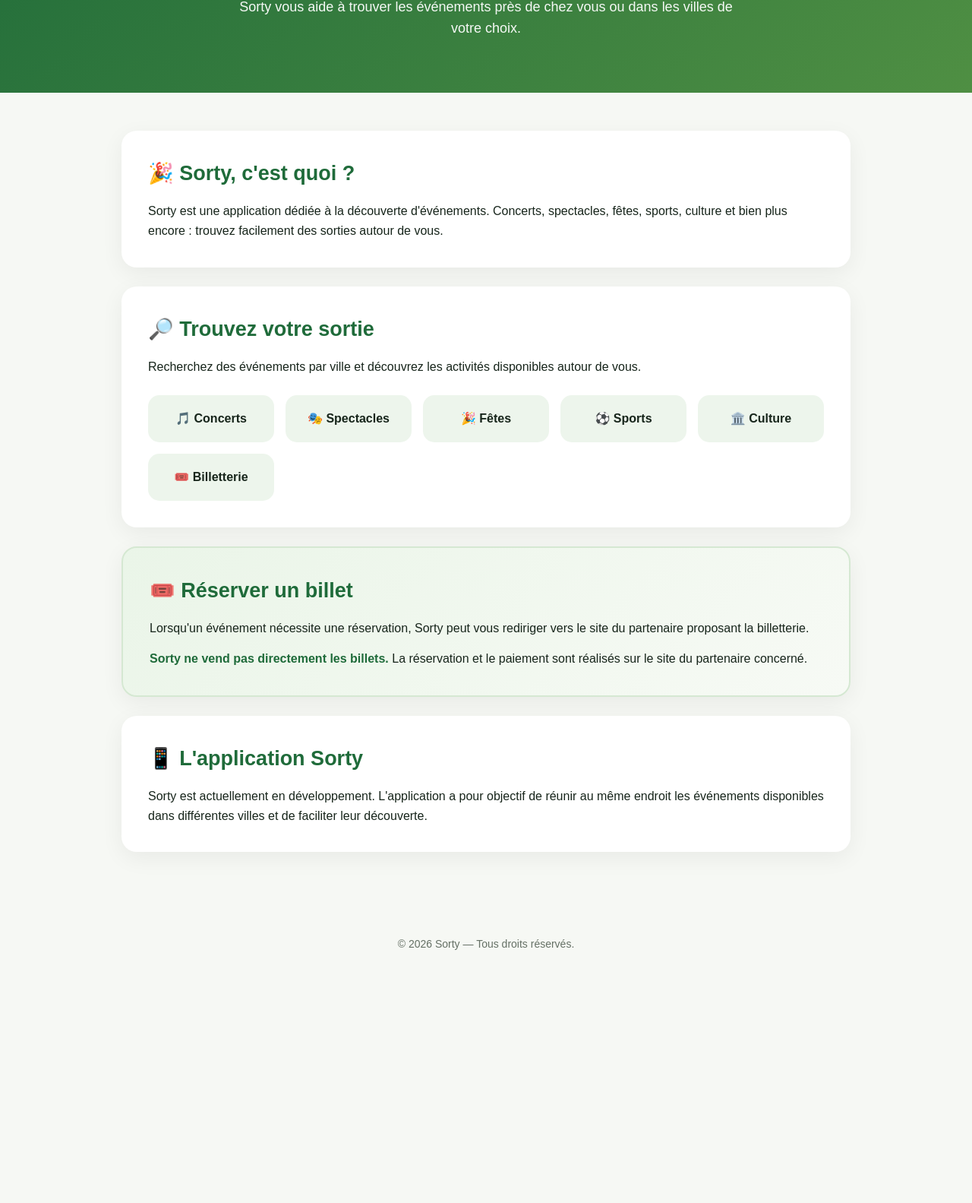
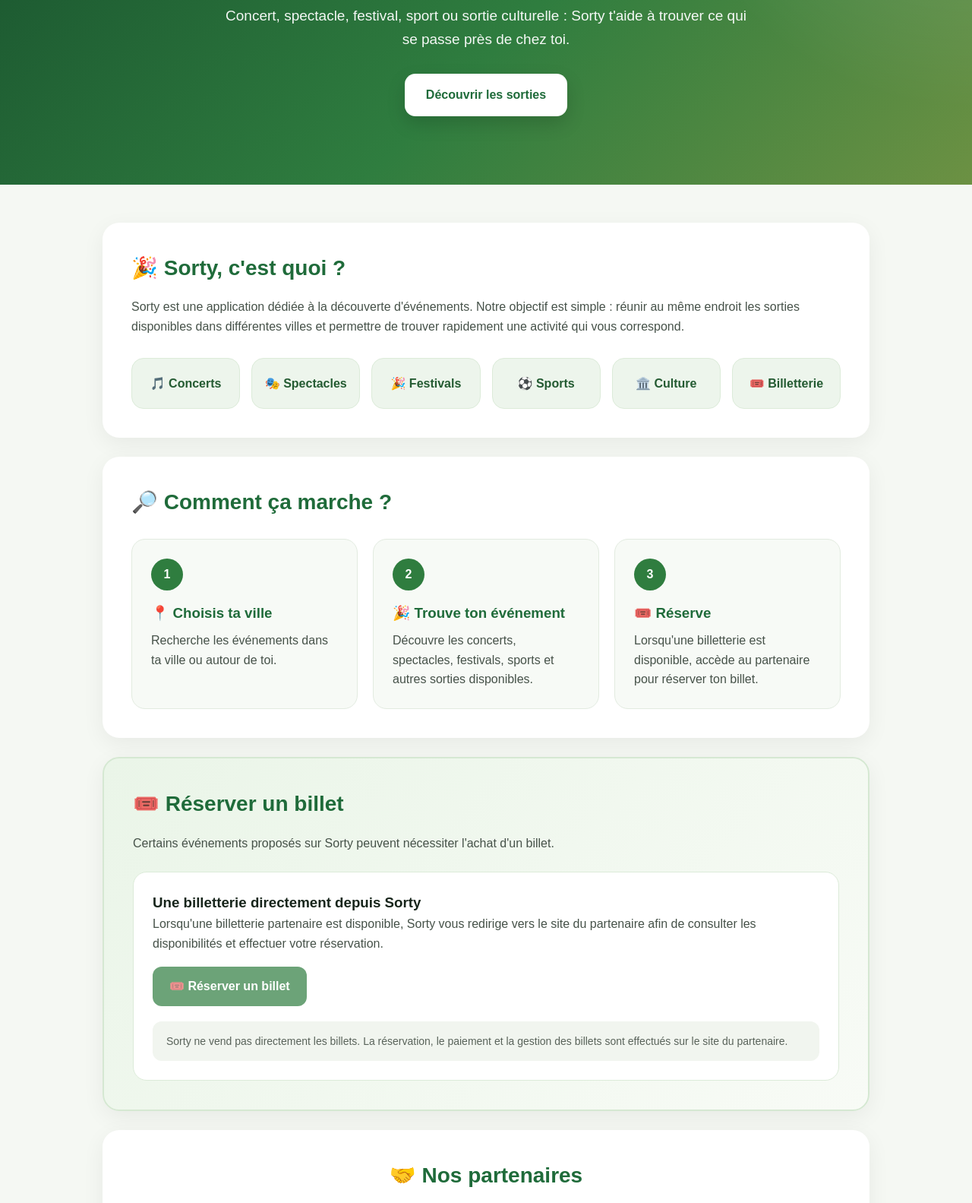
Before and after one commit to lolololo24/Sorty, a plain HTML site: page index.html in a window 1280 px wide. Shown: the part 270-1853 px from the top of the page at 76% size. Before the commit the page ends 1559 px from the top, so only its background shows below. Drawn offline with Linux system fonts and the light colour scheme.

Commit message:
Update index.html

```diff
--- a/index.html
+++ b/index.html
@@ -4,11 +4,11 @@
   <meta charset="UTF-8">
   <meta name="viewport" content="width=device-width, initial-scale=1.0">
 
-  <title>Sorty - Trouve ton prochain événement</title>
+  <title>Sorty — Trouve ton prochain événement</title>
 
   <meta
     name="description"
-    content="Sorty permet de découvrir les événements près de chez vous et de trouver facilement où réserver vos billets."
+    content="Sorty vous aide à découvrir les événements près de chez vous : concerts, spectacles, festivals, sports, culture et sorties."
   >
 
   <style>
@@ -18,100 +18,226 @@
       padding: 0;
     }
 
+    html {
+      scroll-behavior: smooth;
+    }
+
     body {
       font-family: Arial, Helvetica, sans-serif;
-      background: #f6f8f4;
+      background: #f5f8f3;
       color: #17251b;
       line-height: 1.6;
     }
 
     header {
-      background: linear-gradient(135deg, #1f6b3a, #4f8f43);
+      background:
+        radial-gradient(circle at top right, rgba(255,255,255,0.18), transparent 30%),
+        linear-gradient(135deg, #174f2d, #2f7d3f 55%, #6c9143);
       color: white;
       text-align: center;
-      padding: 70px 20px;
+      padding: 80px 20px 90px;
     }
 
     .logo {
+      width: 105px;
+      height: 105px;
+      margin: 0 auto 25px;
+      border-radius: 30px;
+      background: rgba(255,255,255,0.14);
+      border: 2px solid rgba(255,255,255,0.25);
+      display: flex;
+      align-items: center;
+      justify-content: center;
       font-size: 72px;
       font-weight: 900;
-      margin-bottom: 10px;
+      box-shadow: 0 15px 40px rgba(0,0,0,0.18);
     }
 
     header h1 {
-      font-size: 34px;
-      margin-bottom: 15px;
+      font-size: 42px;
+      line-height: 1.15;
+      margin-bottom: 18px;
     }
 
     header p {
-      max-width: 650px;
+      max-width: 700px;
       margin: auto;
-      font-size: 18px;
+      font-size: 19px;
       opacity: 0.95;
     }
 
+    .hero-button {
+      display: inline-block;
+      margin-top: 30px;
+      padding: 15px 28px;
+      background: white;
+      color: #1f6b3a;
+      text-decoration: none;
+      border-radius: 14px;
+      font-weight: 800;
+      box-shadow: 0 10px 25px rgba(0,0,0,0.15);
+      transition: transform 0.2s;
+    }
+
+    .hero-button:hover {
+      transform: translateY(-2px);
+    }
+
     main {
-      max-width: 1000px;
+      max-width: 1050px;
       margin: auto;
       padding: 50px 20px;
     }
 
     section {
       background: white;
-      border-radius: 20px;
-      padding: 35px;
+      border-radius: 22px;
+      padding: 38px;
       margin-bottom: 25px;
-      box-shadow: 0 8px 30px rgba(0, 0, 0, 0.06);
+      box-shadow: 0 8px 30px rgba(0,0,0,0.06);
     }
 
     h2 {
       color: #1f6b3a;
-      margin-bottom: 15px;
-      font-size: 27px;
+      margin-bottom: 16px;
+      font-size: 28px;
+    }
+
+    section p {
+      color: #465249;
     }
 
     .categories {
       display: grid;
       grid-template-columns: repeat(auto-fit, minmax(140px, 1fr));
       gap: 15px;
-      margin-top: 25px;
+      margin-top: 28px;
     }
 
     .category {
       background: #edf5ec;
-      padding: 18px;
-      border-radius: 15px;
+      border: 1px solid #dcebd9;
+      padding: 20px 15px;
+      border-radius: 16px;
       text-align: center;
       font-weight: bold;
+      color: #245b32;
+    }
+
+    .steps {
+      display: grid;
+      grid-template-columns: repeat(3, 1fr);
+      gap: 20px;
+      margin-top: 25px;
+    }
+
+    .step {
+      padding: 25px;
+      background: #f7faf6;
+      border-radius: 18px;
+      border: 1px solid #e2ebe0;
+    }
+
+    .step-number {
+      width: 42px;
+      height: 42px;
+      border-radius: 50%;
+      background: #2f7d3f;
+      color: white;
+      display: flex;
+      align-items: center;
+      justify-content: center;
+      font-weight: 900;
+      margin-bottom: 15px;
+    }
+
+    .step h3 {
+      margin-bottom: 8px;
+      color: #1f6b3a;
     }
 
     .booking {
-      background: linear-gradient(135deg, #eaf5e8, #f7faf5);
+      background:
+        linear-gradient(135deg, #eaf5e8, #f8fbf6);
       border: 2px solid #d5e8d2;
     }
 
-    .booking strong {
-      color: #1f6b3a;
+    .booking-box {
+      margin-top: 25px;
+      padding: 25px;
+      background: white;
+      border-radius: 18px;
+      border: 1px solid #dcebd9;
+    }
+
+    .booking-button {
+      display: inline-block;
+      margin-top: 18px;
+      padding: 13px 22px;
+      background: #2f7d3f;
+      color: white;
+      text-decoration: none;
+      border-radius: 12px;
+      font-weight: 800;
+      opacity: 0.7;
+      cursor: default;
+    }
+
+    .partner {
+      text-align: center;
+    }
+
+    .partner p {
+      max-width: 700px;
+      margin: auto;
+    }
+
+    .notice {
+      margin-top: 20px;
+      padding: 15px 18px;
+      background: #f1f5ef;
+      border-radius: 12px;
+      font-size: 14px;
+      color: #59635a;
     }
 
     footer {
       text-align: center;
-      padding: 35px 20px;
-      color: #657065;
+      padding: 40px 20px;
+      color: #687168;
       font-size: 14px;
     }
 
-    @media (max-width: 600px) {
-      .logo {
-        font-size: 58px;
+    footer a {
+      color: #2f7d3f;
+      text-decoration: none;
+    }
+
+    @media (max-width: 700px) {
+      header {
+        padding: 60px 20px 70px;
       }
 
       header h1 {
-        font-size: 27px;
+        font-size: 31px;
+      }
+
+      header p {
+        font-size: 17px;
+      }
+
+      .logo {
+        width: 90px;
+        height: 90px;
+        font-size: 60px;
       }
 
       section {
-        padding: 25px;
+        padding: 27px;
+      }
+
+      .steps {
+        grid-template-columns: 1fr;
       }
     }
   </style>
@@ -119,76 +245,195 @@
 
 <body>
 
+  <!-- HERO -->
+
   <header>
     <div class="logo">S</div>
 
     <h1>Découvre ton prochain événement</h1>
 
     <p>
-      Sorty vous aide à trouver les événements près de chez vous
-      ou dans les villes de votre choix.
+      Concert, spectacle, festival, sport ou sortie culturelle :
+      Sorty t'aide à trouver ce qui se passe près de chez toi.
     </p>
+
+    <a class="hero-button" href="#evenements">
+      Découvrir les sorties
+    </a>
   </header>
 
+
   <main>
+
+    <!-- SORTY -->
 
     <section>
       <h2>🎉 Sorty, c'est quoi ?</h2>
 
       <p>
         Sorty est une application dédiée à la découverte d'événements.
-        Concerts, spectacles, fêtes, sports, culture et bien plus encore :
-        trouvez facilement des sorties autour de vous.
-      </p>
-    </section>
-
-    <section>
-      <h2>🔎 Trouvez votre sortie</h2>
-
-      <p>
-        Recherchez des événements par ville et découvrez les activités
-        disponibles autour de vous.
+        Notre objectif est simple : réunir au même endroit les sorties
+        disponibles dans différentes villes et permettre de trouver
+        rapidement une activité qui vous correspond.
       </p>
 
       <div class="categories">
         <div class="category">🎵 Concerts</div>
         <div class="category">🎭 Spectacles</div>
-        <div class="category">🎉 Fêtes</div>
+        <div class="category">🎉 Festivals</div>
         <div class="category">⚽ Sports</div>
         <div class="category">🏛️ Culture</div>
         <div class="category">🎟️ Billetterie</div>
       </div>
     </section>
 
+
+    <!-- COMMENT ÇA MARCHE -->
+
+    <section id="evenements">
+      <h2>🔎 Comment ça marche ?</h2>
+
+      <div class="steps">
+
+        <div class="step">
+          <div class="step-number">1</div>
+
+          <h3>📍 Choisis ta ville</h3>
+
+          <p>
+            Recherche les événements dans ta ville ou autour de toi.
+          </p>
+        </div>
+
+        <div class="step">
+          <div class="step-number">2</div>
+
+          <h3>🎉 Trouve ton événement</h3>
+
+          <p>
+            Découvre les concerts, spectacles, festivals, sports
+            et autres sorties disponibles.
+          </p>
+        </div>
+
+        <div class="step">
+          <div class="step-number">3</div>
+
+          <h3>🎟️ Réserve</h3>
+
+          <p>
+            Lorsqu'une billetterie est disponible, accède au
+            partenaire pour réserver ton billet.
+          </p>
+        </div>
+
+      </div>
+    </section>
+
+
+    <!-- BILLETTERIE -->
+
     <section class="booking">
+
       <h2>🎟️ Réserver un billet</h2>
 
       <p>
-        Lorsqu'un événement nécessite une réservation, Sorty peut vous
-        rediriger vers le site du partenaire proposant la billetterie.
+        Certains événements proposés sur Sorty peuvent nécessiter
+        l'achat d'un billet.
       </p>
 
-      <p style="margin-top: 15px;">
-        <strong>Sorty ne vend pas directement les billets.</strong>
-        La réservation et le paiement sont réalisés sur le site
-        du partenaire concerné.
-      </p>
+      <div class="booking-box">
+
+        <h3>Une billetterie directement depuis Sorty</h3>
+
+        <p>
+          Lorsqu'une billetterie partenaire est disponible,
+          Sorty vous redirige vers le site du partenaire afin
+          de consulter les disponibilités et effectuer votre réservation.
+        </p>
+
+        <!--
+          FUTUR LIEN AFFILIÉ
+
+          Le véritable lien de tracking du partenaire sera placé
+          ici lorsque le programme d'affiliation sera validé.
+
+          Exemple :
+          https://partenaire.com/...?tracking=...
+        -->
+
+        <a class="booking-button">
+          🎟️ Réserver un billet
+        </a>
+
+        <div class="notice">
+          Sorty ne vend pas directement les billets.
+          La réservation, le paiement et la gestion des billets
+          sont effectués sur le site du partenaire.
+        </div>
+
+      </div>
+
     </section>
 
+
+    <!-- PARTENAIRES -->
+
+    <section class="partner">
+
+      <h2>🤝 Nos partenaires</h2>
+
+      <p>
+        Sorty pourra proposer des liens vers différentes plateformes
+        de billetterie afin de faciliter l'accès aux réservations
+        des événements.
+      </p>
+
+      <div class="notice">
+        Les liens vers les partenaires pourront être des liens
+        d'affiliation. Sorty peut recevoir une commission lorsqu'un
+        utilisateur effectue un achat éligible après avoir suivi
+        un lien partenaire. Le prix payé par l'utilisateur
+        n'est pas nécessairement augmenté.
+      </div>
+
+    </section>
+
+
+    <!-- APPLICATION -->
+
     <section>
+
       <h2>📱 L'application Sorty</h2>
 
       <p>
-        Sorty est actuellement en développement. L'application a pour
-        objectif de réunir au même endroit les événements disponibles
-        dans différentes villes et de faciliter leur découverte.
+        L'application Sorty est actuellement en développement.
+        Elle a pour objectif de permettre de rechercher des événements
+        par ville, catégorie et localisation, puis de consulter
+        les informations pratiques de chaque événement.
       </p>
+
+      <div class="notice">
+        🚀 De nouvelles fonctionnalités seront ajoutées progressivement.
+      </div>
+
     </section>
 
   </main>
 
+
+  <!-- FOOTER -->
+
   <footer>
-    © 2026 Sorty — Tous droits réservés.
+
+    <p>
+      © 2026 Sorty — Tous droits réservés.
+    </p>
+
+    <p style="margin-top: 8px;">
+      Découvrir des événements simplement.
+    </p>
+
   </footer>
 
 </body>
```
